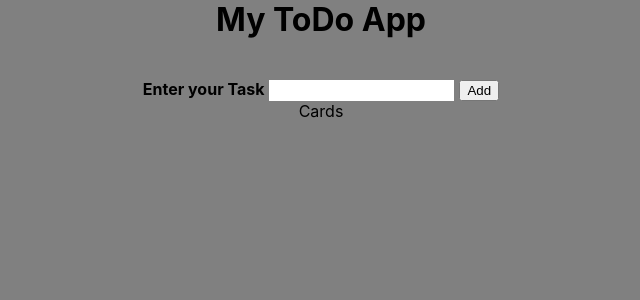
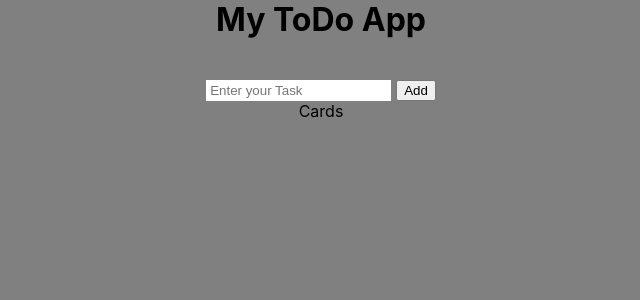
Before and after one commit to jawaharBala/E-Commerce-Project-React-MUI, a React (Create React App) app: page / in a window 1280 px wide. Shown: the top 300 px of the page, without its empty margins (319-959 px from the left). Built offline with nearby package versions, Linux system fonts and the light colour scheme.

Commit message:
Added Placeholder to the input field

```diff
--- a/src/components/inputField/InputField.jsx
+++ b/src/components/inputField/InputField.jsx
@@ -4,8 +4,8 @@ import './InputField.css'
 const InputField = () => {
   return (
     <div>
-        <label>Enter your Task</label>
-        <input type ='text'></input>
+        {/* <label>Enter your Task</label> */}
+        <input placeholder='Enter your Task' type ='text'></input>
         <button>Add</button>
     </div>
 
```
